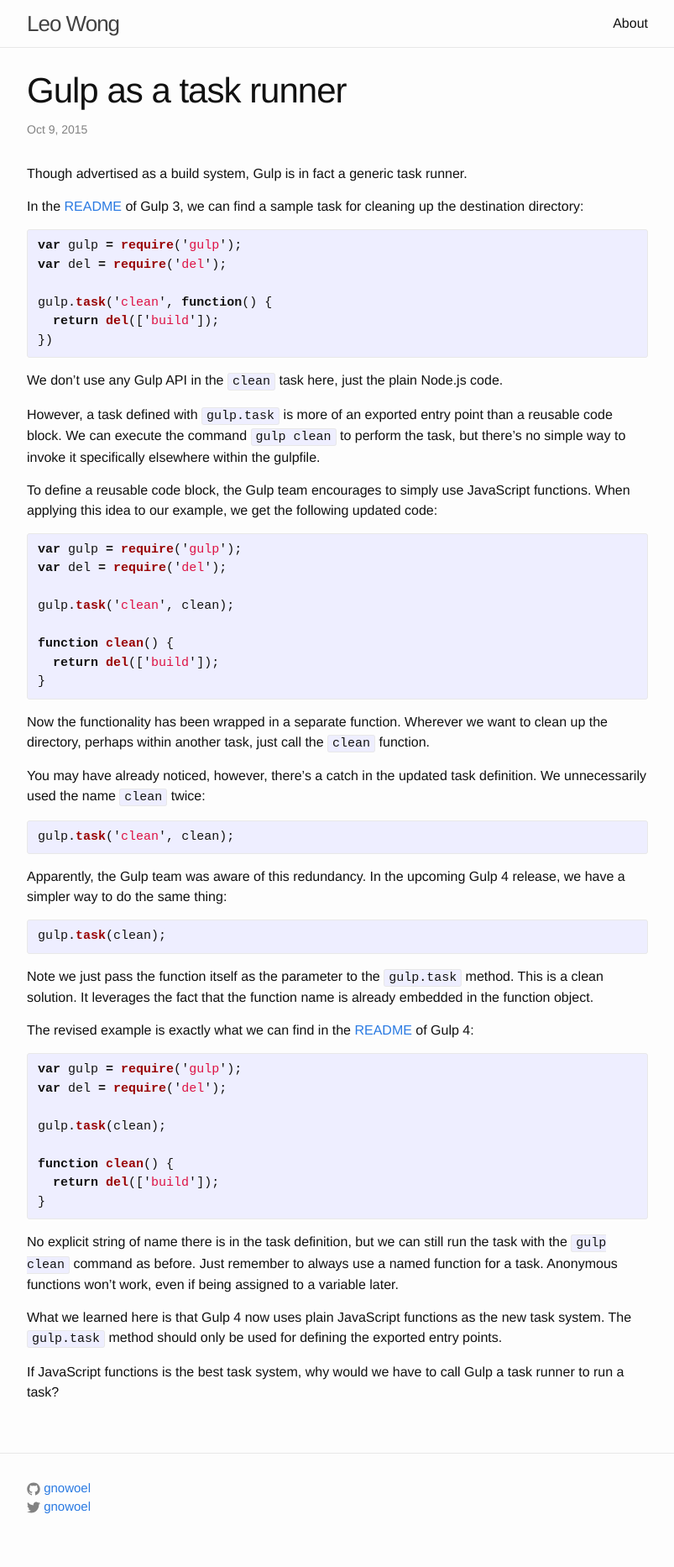
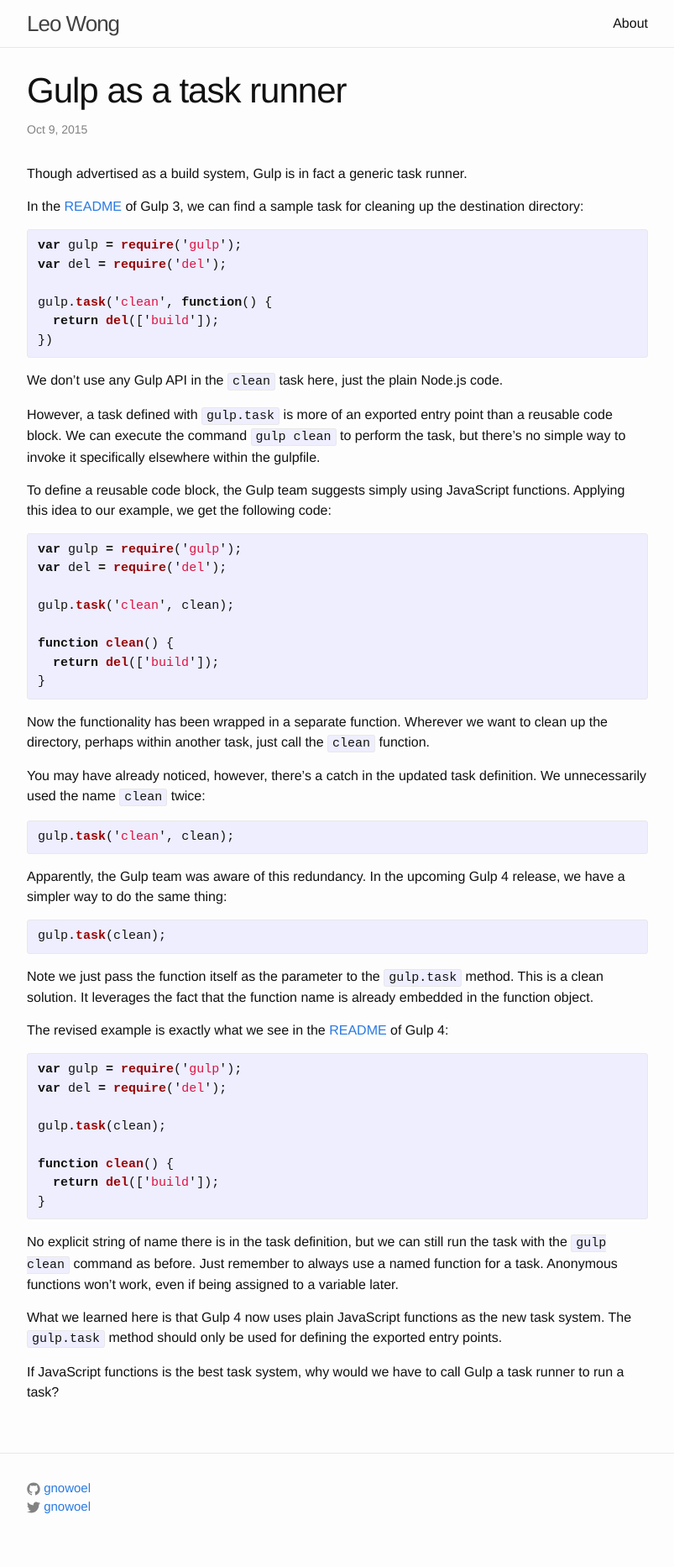
Before and after one commit to gnowoel/gnowoel.github.io, a Jekyll site: the page built from _posts/2015-10-09-gulp-as-a-task-runner.markdown, in a window 1280 px wide. Shown: the whole page at 84% size, without its empty margins (238-1041 px from the left). Built offline with Jekyll 4.4.1, drawn with Linux system fonts in a browser that asks for light colours.

Commit message:
Update "Gulp as a task runner"

```diff
--- a/_posts/2015-10-09-gulp-as-a-task-runner.markdown
+++ b/_posts/2015-10-09-gulp-as-a-task-runner.markdown
@@ -21,7 +21,7 @@
 
 However, a task defined with `gulp.task` is more of an exported entry point than a reusable code block. We can execute the command `gulp clean` to perform the task, but there's no simple way to invoke it specifically elsewhere within the gulpfile.
 
-To define a reusable code block, the Gulp team encourages to simply use JavaScript functions. When applying this idea to our example, we get the following updated code:
+To define a reusable code block, the Gulp team suggests simply using JavaScript functions. Applying this idea to our example, we get the following code:
 
 {% highlight javascript %}
 var gulp = require('gulp');
@@ -50,7 +50,7 @@
 
 Note we just pass the function itself as the parameter to the `gulp.task` method. This is a clean solution. It leverages the fact that the function name is already embedded in the function object.
 
-The revised example is exactly what we can find in the [README](https://github.com/gulpjs/gulp/blob/13e25e2ab8839cd006b40ea2ed9e6fdf18fff901/README.md) of Gulp 4:
+The revised example is exactly what we see in the [README](https://github.com/gulpjs/gulp/blob/13e25e2ab8839cd006b40ea2ed9e6fdf18fff901/README.md) of Gulp 4:
 
 {% highlight javascript %}
 var gulp = require('gulp');
```
